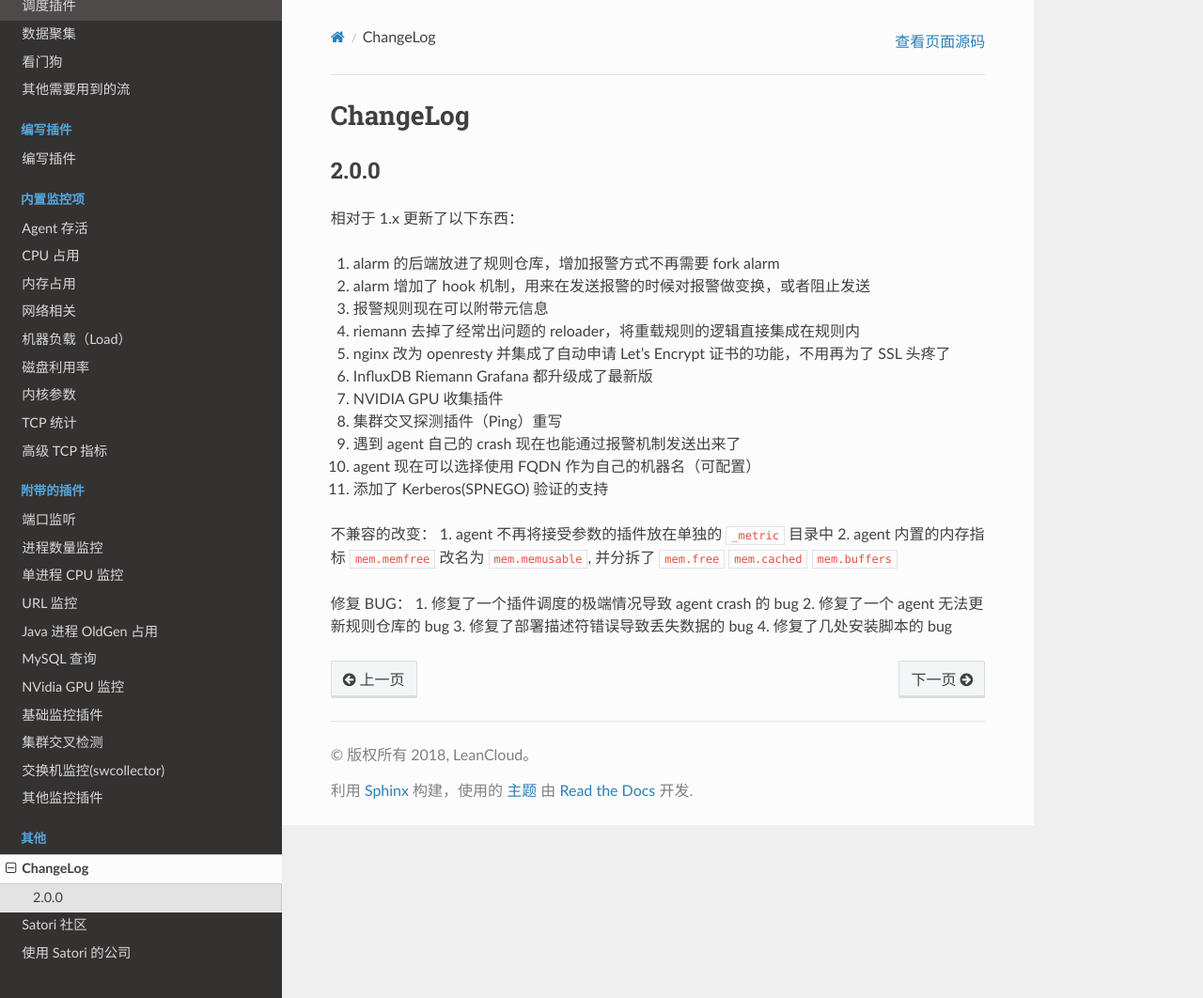
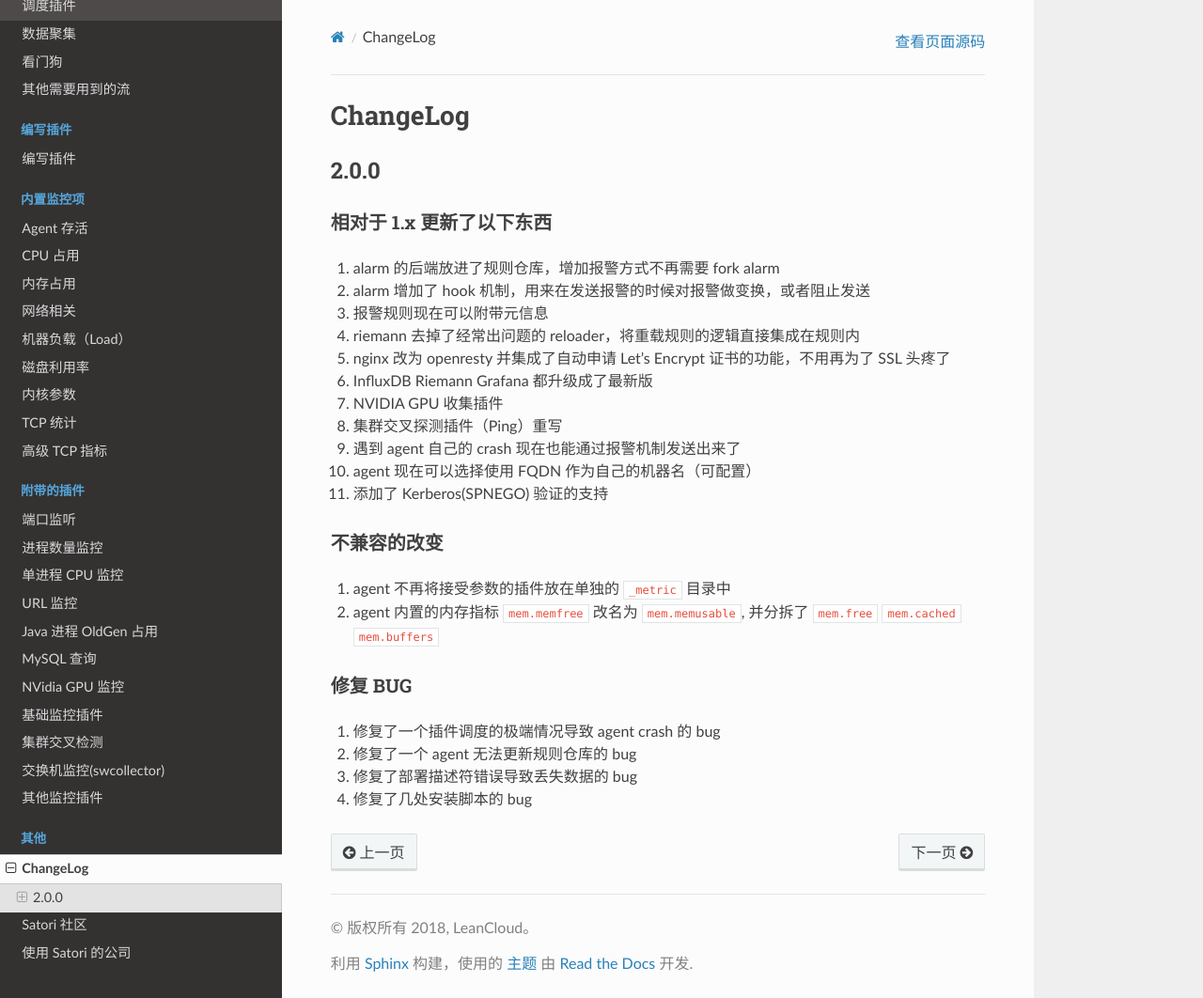
Before and after one commit to leancloud/satori, a Sphinx documentation site: the page built from doc/others/changelog.rst, in a window 1280 px wide and 1062 px high. Shown: the whole window at 94% size. Built offline with Sphinx 7.4.7 and the Read the Docs theme 2.0.0, drawn with Linux system fonts in a browser that asks for light colours.

Commit message:
:memo: Fix format

```diff
--- a/doc/others/changelog.rst
+++ b/doc/others/changelog.rst
@@ -1,12 +1,13 @@
 .. _changelog:
 
 ChangeLog
----------
+*********
 
 2.0.0
 =====
 
-相对于 1.x 更新了以下东西：
+相对于 1.x 更新了以下东西
+-------------------------
 
 1. alarm 的后端放进了规则仓库，增加报警方式不再需要 fork alarm
 2. alarm 增加了 hook 机制，用来在发送报警的时候对报警做变换，或者阻止发送
@@ -20,11 +21,15 @@ ChangeLog
 10. agent 现在可以选择使用 FQDN 作为自己的机器名（可配置）
 11. 添加了 Kerberos(SPNEGO) 验证的支持
 
-不兼容的改变：
+不兼容的改变
+------------
+
 1. agent 不再将接受参数的插件放在单独的 ``_metric`` 目录中
 2. agent 内置的内存指标 ``mem.memfree`` 改名为 ``mem.memusable``, 并分拆了 ``mem.free`` ``mem.cached`` ``mem.buffers``
 
-修复 BUG：
+修复 BUG
+--------
+
 1. 修复了一个插件调度的极端情况导致 agent crash 的 bug
 2. 修复了一个 agent 无法更新规则仓库的 bug
 3. 修复了部署描述符错误导致丢失数据的 bug
```
